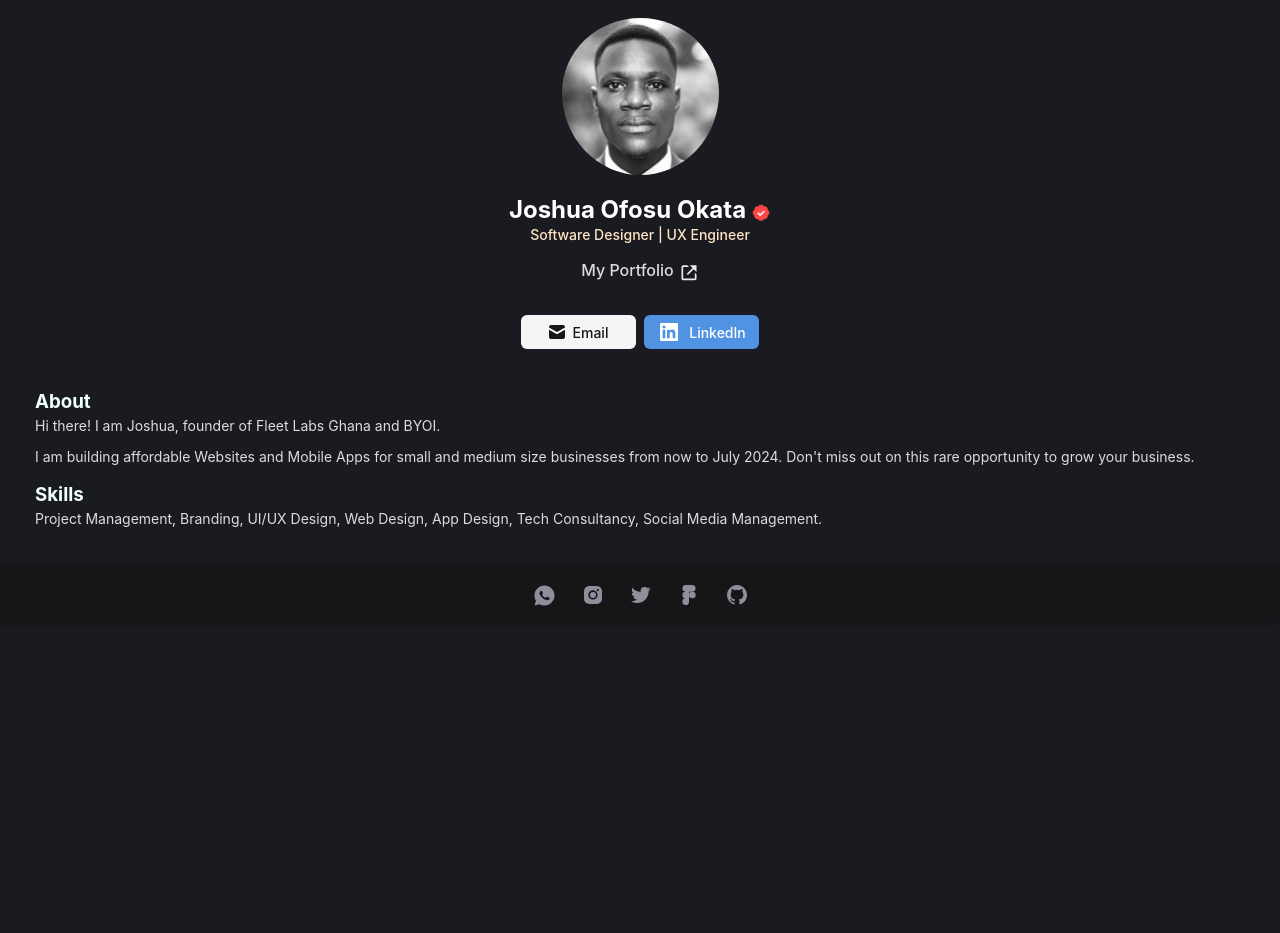
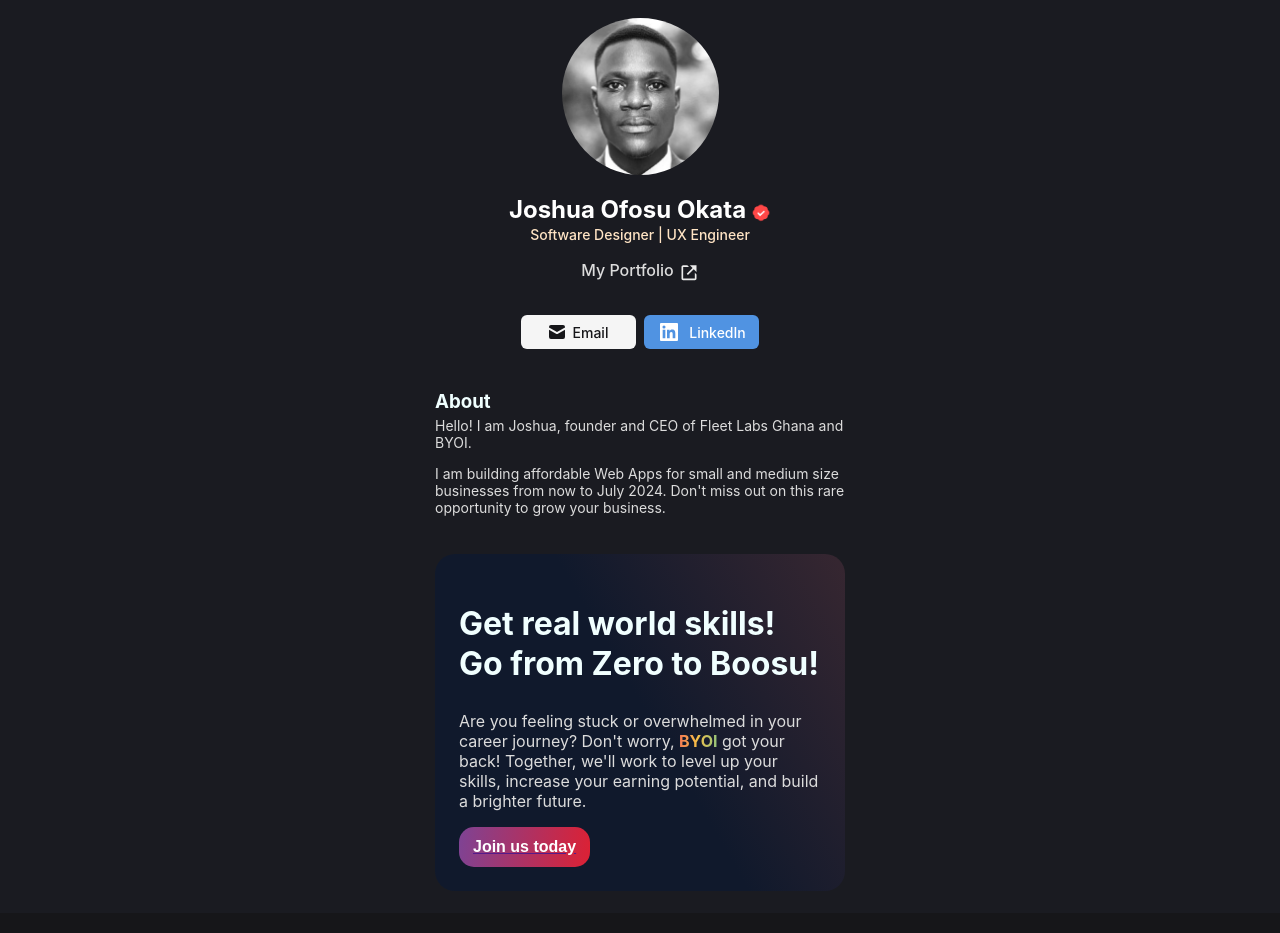
Before and after one commit to joeokat/Portfolio2.0, a React (Create React App) app: page / in a window 1280 px wide. Shown: the top 933 px of the page. Before the commit the page ends 800 px from the top, so only its background shows below. Built offline with nearby package versions, Linux system fonts and the light colour scheme.

Commit message:
Card component

```diff
--- a/src/App.css
+++ b/src/App.css
@@ -88,7 +88,13 @@
 }
 
 .info--container {
+  display: flex;
+  flex-direction: column;
+  justify-content: center;
+  align-items: center;
+  margin: 0 auto;
   padding: 22px 35px;
+  max-width: 480px;
   background: #1a1b21;
 }
 
@@ -103,6 +109,50 @@
   font-size: 14px;
 }
 
+.card {
+  margin-top: 24px;
+  padding: 1.5rem;
+  border-radius: 20px;
+  border-radius: 20px;
+  background: var(--Linear-2, linear-gradient(-120deg, rgba(157, 77, 82, 0.37) -24.31%, #10192c 48.11%));
+  margin-trim: block;
+}
+
+  .card h2 {
+  font-size: xx-large;
+  line-height: 40px;
+}
+
+.b--ads {
+  font-size: 16px;
+  color: #dcdcdc;
+}
+
+span {
+  background: var(--Linear-1, linear-gradient(94deg, #F5525B -24.31%, #F6BF47 48.11%, #4BCCA5 138.76%));
+  background-clip: text;
+  -webkit-background-clip: text;
+  -webkit-text-fill-color: transparent;
+  font-weight: 700;
+}
+
+.join--button {
+  display: flex;
+  flex-direction: row;
+  justify-content: center;
+  align-items: center;
+  gap: 8px;
+  border: none;
+  height: 40px;
+  border-radius: 15px;
+  padding: 8px 14px;
+  font-size: 16px;
+  font-weight: 600;
+  color: #ffffff;
+  background: linear-gradient(96deg, #7E4394 0%, #DC2134 100%);
+  text-decoration: none;
+}
+
 .footer--container {
   height: 64px;
   border-radius: 0px 0px 10px 10px;
--- a/src/components/Info.jsx
+++ b/src/components/Info.jsx
@@ -6,16 +6,23 @@ export default function Info() {
       <div className="about--me">
         <h3>About</h3>
         <p>
-          Hi there! I am Joshua, founder of Fleet Labs Ghana and BYOI.
+          Hello! I am Joshua, founder and CEO of Fleet Labs Ghana and BYOI.
         </p>
         <p>
-          I am building affordable Websites and Mobile Apps for small and medium size businesses from now to July 2024. Don't miss out on this rare opportunity to grow your business.
+          I am building affordable Web Apps for small and medium size businesses from now to July 2024. Don't miss out on this rare opportunity to grow your business.
         </p>
       </div>
-      <div className="my--skills">
-        <h3>Skills</h3>
-        <p>Project Management, Branding, UI/UX Design, Web Design, App Design, Tech Consultancy, Social Media Management.</p>
+
+      <div className="card">
+        <h2>Get real world skills! <br /> Go from Zero to Boosu!</h2>
+        <p className="b--ads">Are you feeling stuck or overwhelmed in your career journey? Don't worry, <span>BYOI</span> got your back! Together, we'll work to level up your skills, increase your earning potential, and build a brighter future.</p>
+        <a href=""><button className="join--button">Join us today</button></a>
       </div>
+
+      {/* <div className="my--skills">
+         <h3>Skills</h3>
+         <p>Project Management, Branding, UI/UX Design, Web Design, App Design, Tech Consultancy, Social Media Management.</p>
+      </div>*/}
     </div>
   );
 }
```
